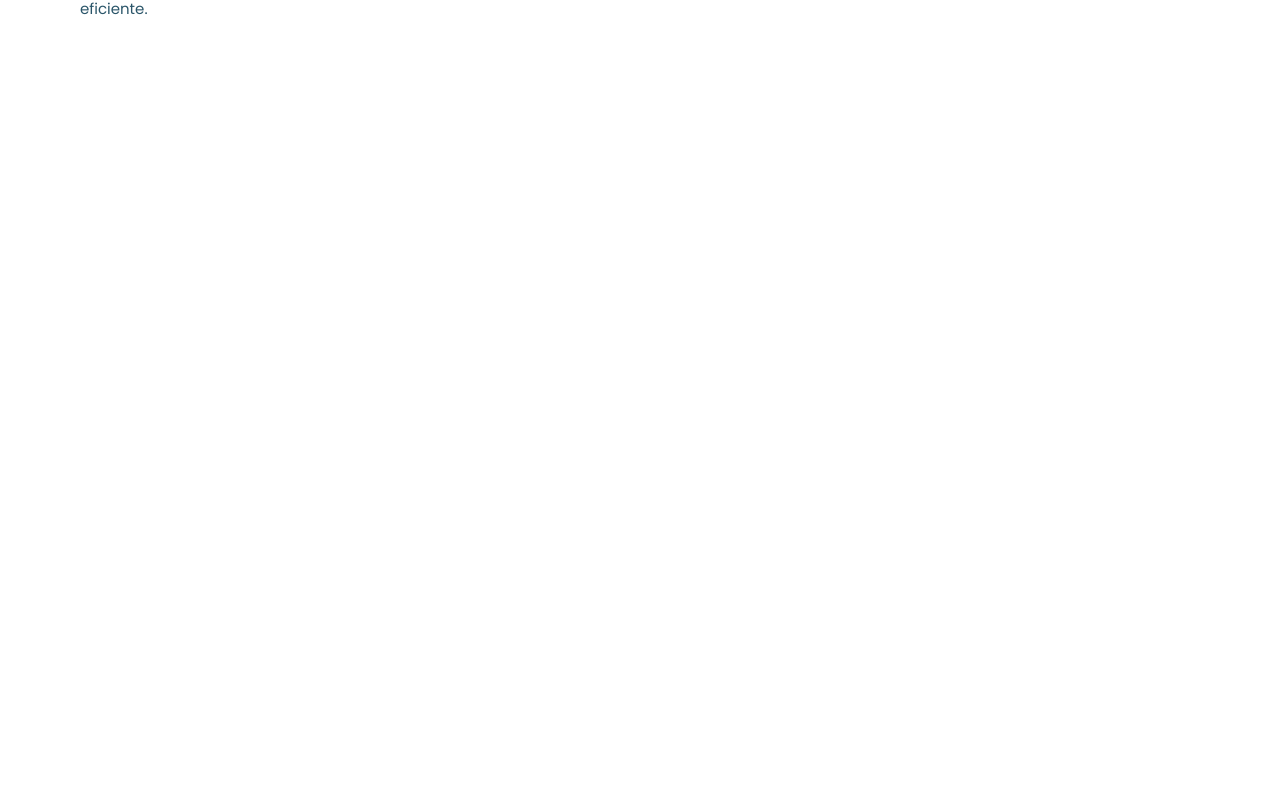
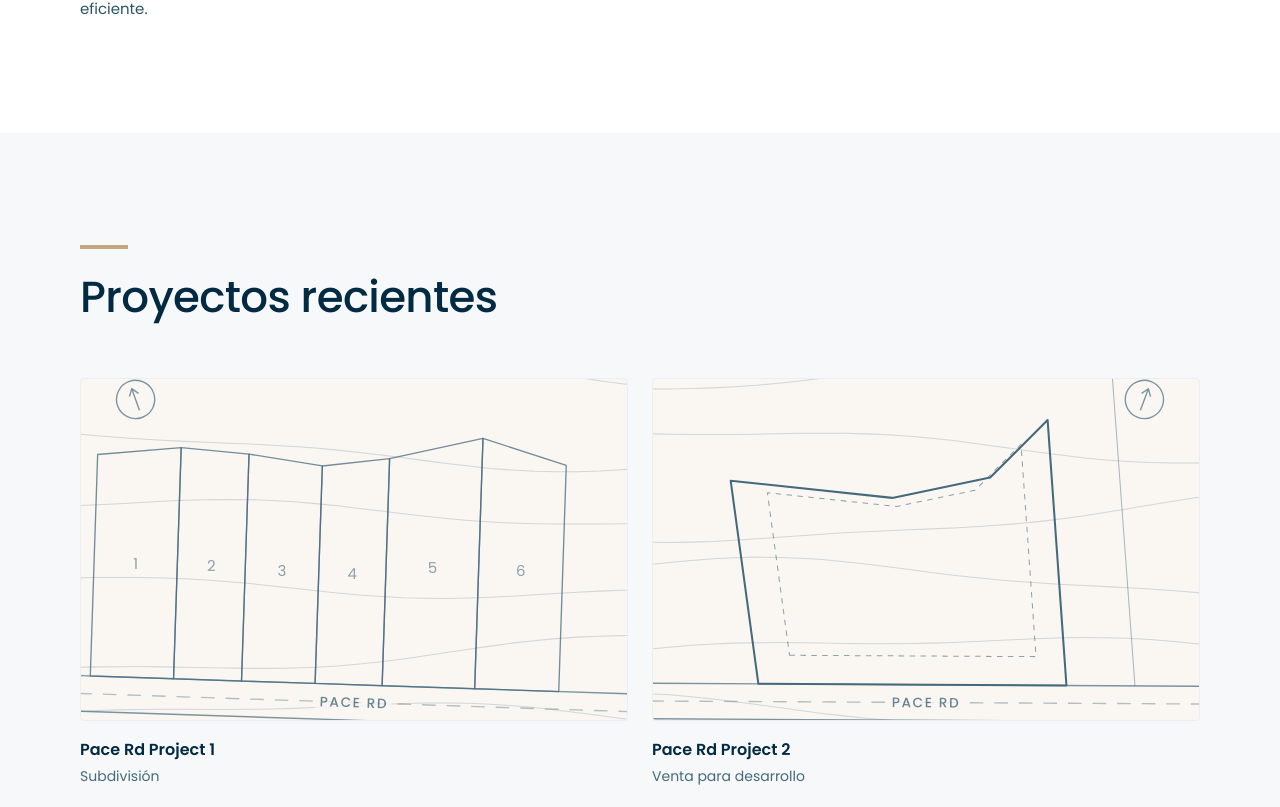
Before and after one commit to palenadevs/cic-landing, a React (Vite) app: page / in a window 1280 px wide. Shown: the part 2033-2840 px from the top of the page. Before the commit the page ends 2166 px from the top, so only its background shows below. Built offline with nearby package versions, Linux system fonts and the light colour scheme.

Commit message:
seccion proyectos

```diff
--- a/src/App.jsx
+++ b/src/App.jsx
@@ -2,6 +2,7 @@ import Cabecera from './components/Cabecera.jsx'
 import Portada from './components/Portada.jsx'
 import Nosotros from './components/Nosotros.jsx'
 import Servicios from './components/Servicios.jsx'
+import Proyectos from './components/Proyectos.jsx'
 
 export default function App() {
   return (
@@ -10,6 +11,7 @@ export default function App() {
       <Portada />
       <Nosotros />
       <Servicios />
+      <Proyectos />
     </>
   )
 }
--- /dev/null
+++ b/src/components/Proyectos.css
@@ -0,0 +1,63 @@
+.proyectos {
+  display: grid;
+  grid-template-columns: repeat(6, 1fr);
+  gap: 32px 24px;
+  margin-top: 56px;
+}
+
+/* los dos primeros van más grandes para que la fila no quede pareja */
+.proyecto {
+  grid-column: span 2;
+}
+
+.proyecto:nth-child(-n + 2) {
+  grid-column: span 3;
+}
+
+.proyecto__visual {
+  aspect-ratio: 4 / 3;
+  background: var(--papel);
+  border: 1px solid var(--border-card);
+  border-radius: var(--radio);
+}
+
+.proyecto:nth-child(-n + 2) .proyecto__visual {
+  aspect-ratio: 16 / 10;
+}
+
+.proyecto h3 {
+  margin-top: 16px;
+  font-size: 16px;
+  font-weight: 600;
+}
+
+.proyecto p {
+  margin-top: 4px;
+  font-size: 14px;
+  color: var(--navy-400);
+}
+
+@media (max-width: 1040px) {
+  .proyectos {
+    grid-template-columns: repeat(2, 1fr);
+  }
+
+  .proyecto,
+  .proyecto:nth-child(-n + 2) {
+    grid-column: span 1;
+  }
+
+  .proyecto:first-child {
+    grid-column: 1 / -1;
+  }
+}
+
+@media (max-width: 560px) {
+  .proyectos {
+    grid-template-columns: 1fr;
+  }
+
+  .proyecto:nth-child(-n + 2) .proyecto__visual {
+    aspect-ratio: 4 / 3;
+  }
+}
--- /dev/null
+++ b/src/components/Proyectos.jsx
@@ -0,0 +1,27 @@
+import { PROYECTOS } from '../data.js'
+import Foto from './Foto.jsx'
+import Plano from './Plano.jsx'
+import TituloSeccion from './TituloSeccion.jsx'
+import './Proyectos.css'
+
+export default function Proyectos() {
+  return (
+    <section id="proyectos" className="seccion seccion--gris">
+      <div className="wrap">
+        <TituloSeccion titulo="Proyectos recientes" />
+
+        <div className="proyectos">
+          {PROYECTOS.map(({ id, nombre, calle, tipo, plano, foto }) => (
+            <article key={id} className="proyecto">
+              <Foto src={foto} alt={nombre} className="proyecto__visual">
+                <Plano semilla={id} tipo={plano} calle={calle} />
+              </Foto>
+              <h3>{nombre}</h3>
+              {tipo && <p>{tipo}</p>}
+            </article>
+          ))}
+        </div>
+      </div>
+    </section>
+  )
+}
```
